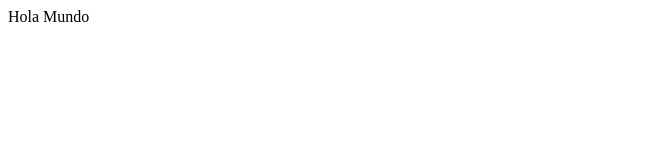
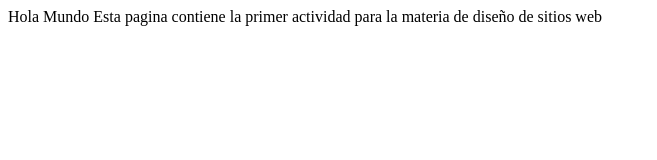
Before and after one commit to andresbeltran/DSW_UNAD2018, a plain HTML site: page index.html in a window 1280 px wide. Shown: the whole page, without its empty margins (0-657 px from the left). Drawn offline with Linux system fonts and the light colour scheme.

Commit message:
Cambio 2
Este cambio pertenece a  la primer actividad.

```diff
--- a/index.html
+++ b/index.html
@@ -5,5 +5,6 @@
 </head>
 <body>
 Hola Mundo
+Esta pagina contiene la primer actividad para la materia de diseño de sitios web
 </body>
 </html>
```
